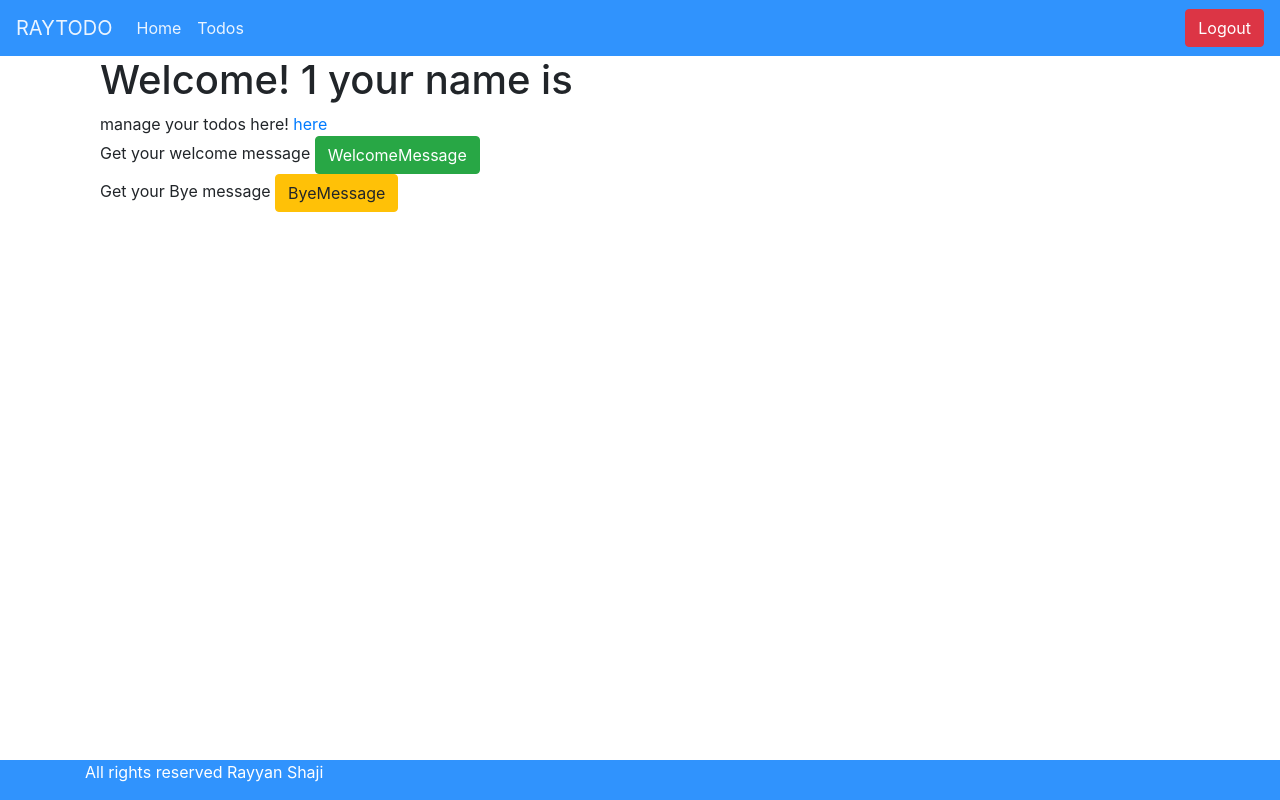
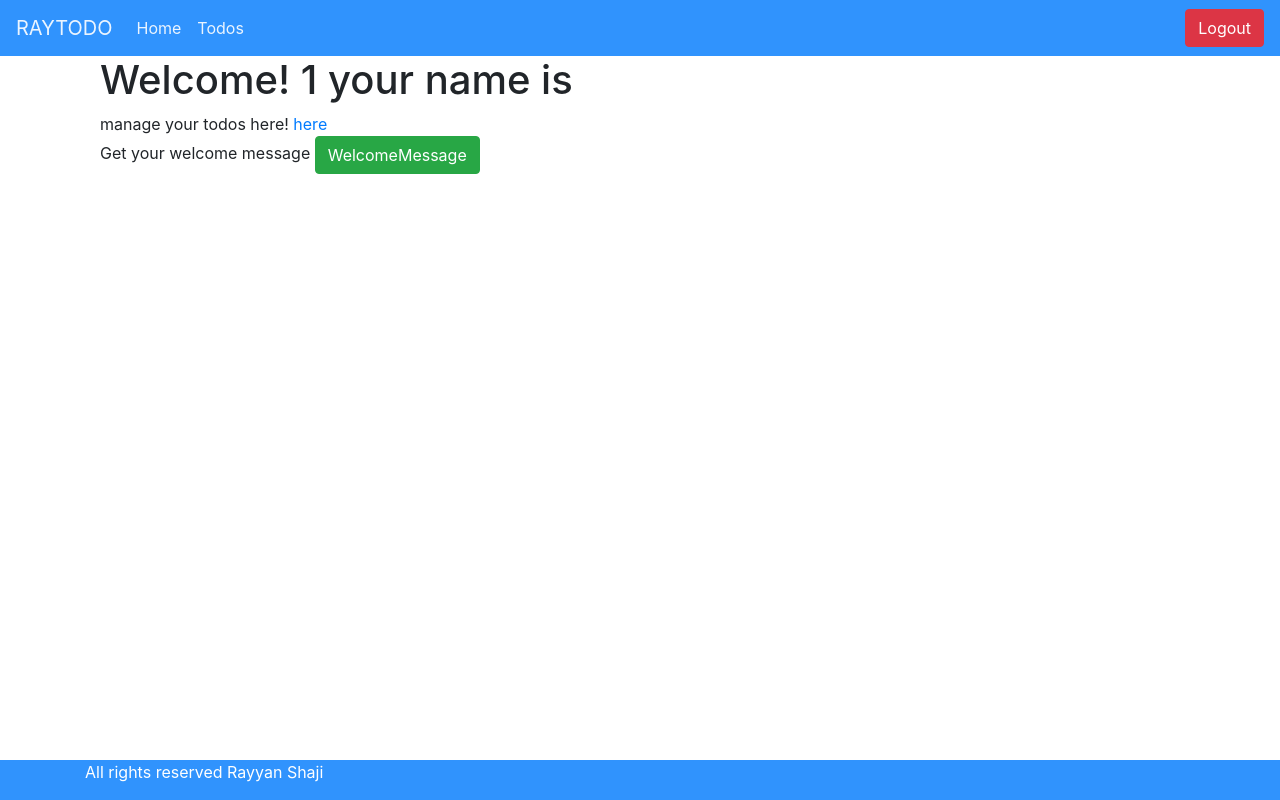
Before and after one commit to rayyanshaji/FullStack_TodoList_CRUDApp, an Angular app: page /welcome/1 in a window 1280 px wide. Built offline with nearby package versions, Linux system fonts and the light colour scheme; sample sign-in values are in the browser's storage.

Commit message:
Update welcome.component.html

```diff
--- a/src/app/welcome/welcome.component.html
+++ b/src/app/welcome/welcome.component.html
@@ -16,12 +16,3 @@
 <div class="container" *ngIf="welcomemsg">
   Your welcome message is :  <p>{{welcomemsg}}</p>
 </div>
-
-
-<div class="container">
-  Get your Bye message <button (click)="getByeMessage()" class="btn btn-warning">ByeMessage</button>
-</div>
-
-<div class="container" *ngIf="byemsg">
-  Your bye message is :  <p>{{byemsg}}</p>
-</div>
```
